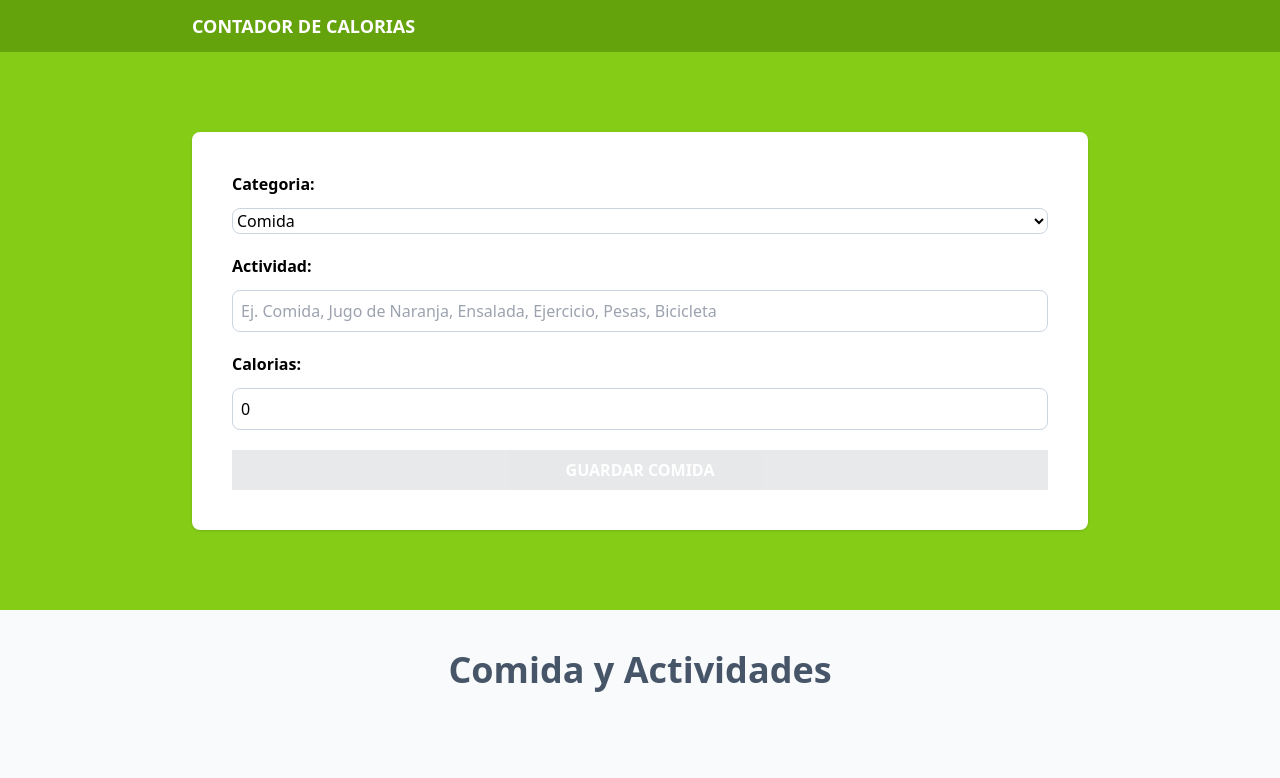
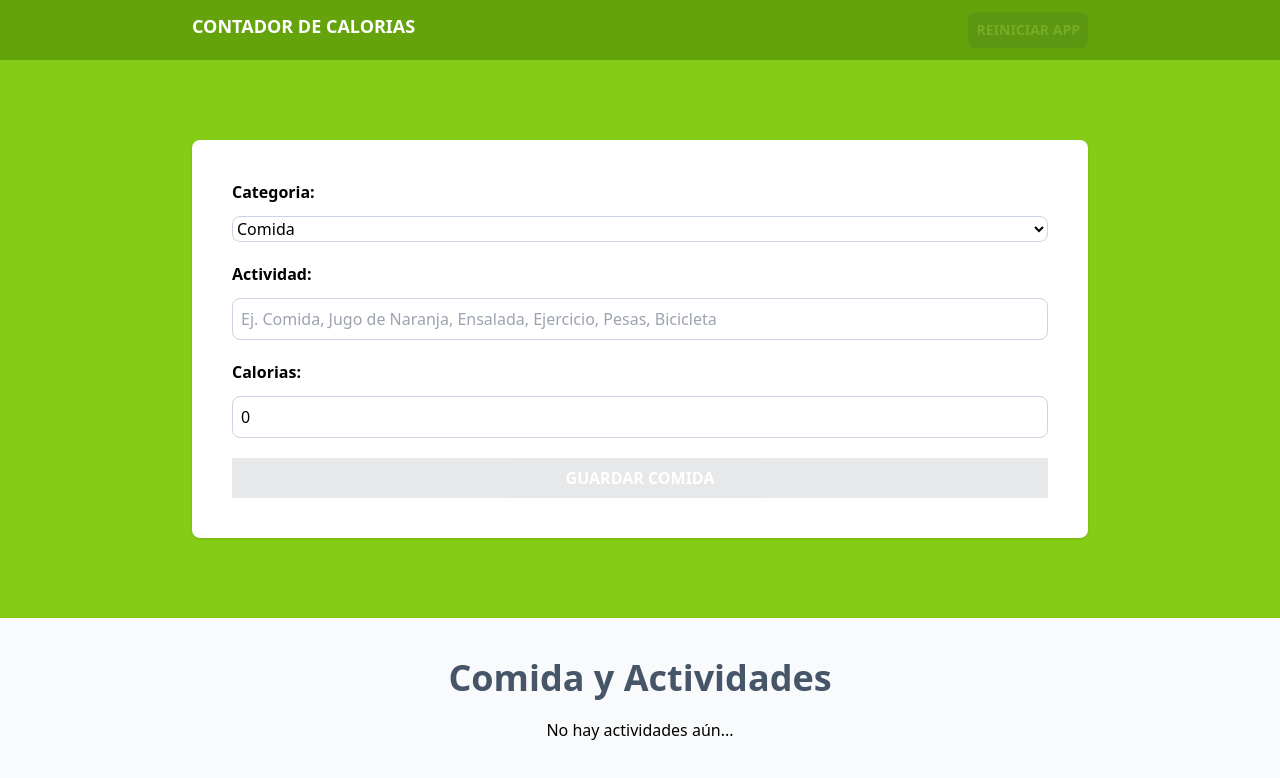
Before and after one commit to jossrider/calorie-tracker, a React (Vite) app: page / in a window 1280 px wide. Shown: the top 778 px of the page. Built offline with nearby package versions, Linux system fonts and the light colour scheme.

Commit message:
Agregamos boton para reinicar app

```diff
--- a/package.json
+++ b/package.json
@@ -14,6 +14,7 @@
     "react-dom": "^18.2.0"
   },
   "devDependencies": {
+    "@heroicons/react": "^2.1.3",
     "@types/react": "^18.2.66",
     "@types/react-dom": "^18.2.22",
     "@types/uuid": "^9.0.8",
--- a/src/App.tsx
+++ b/src/App.tsx
@@ -1,10 +1,17 @@
-import { useReducer } from "react";
+import { useEffect, useMemo, useReducer } from "react";
 import Form from "./components/Form";
 import { activityReducer, initialState } from "./reducers/activity-reducer";
 import ActivityList from "./components/ActivityList";
 
 function App() {
   const [state, dispatch] = useReducer(activityReducer, initialState);
+
+  useEffect(() => {
+    localStorage.setItem("activities", JSON.stringify(state.activities));
+  }, [state.activities]);
+
+  const canResetApp = () =>
+    useMemo(() => state.activities.length, [state.activities]);
 
   return (
     <>
@@ -13,15 +20,22 @@ function App() {
           <h1 className="text-center text-lg font-bold text-white uppercase">
             Contador de Calorias
           </h1>
+          <button
+            className="bg-gray-800 hover:bg-gray-900 p-2 font-bold uppercase text-white cursor-pointer rounded-lg text-sm disabled:opacity-10"
+            disabled={!canResetApp()}
+            onClick={() => dispatch({ type: "restart-app" })}
+          >
+            Reiniciar App
+          </button>
         </div>
       </header>
       <section className="bg-lime-500 py-20 px-5">
         <div className="max-w-4xl mx-auto">
-          <Form dispatch={dispatch} />
+          <Form dispatch={dispatch} state={state} />
         </div>
       </section>
       <section className="p-10 mx-auto max-w-4l">
-        <ActivityList activities={state.activities} />
+        <ActivityList activities={state.activities} dispatch={dispatch} />
       </section>
     </>
   );
--- a/src/components/ActivityList.tsx
+++ b/src/components/ActivityList.tsx
@@ -1,15 +1,25 @@
 import { Activity } from "../types";
+import { useMemo, Dispatch } from "react";
 import { categories } from "../data/categories";
-import { useMemo } from "react";
+import { PencilSquareIcon, XCircleIcon } from "@heroicons/react/24/outline";
+import { ActivityActions } from "../reducers/ActivityActions";
 
 type ActivityListProps = {
   activities: Activity[];
+  dispatch: Dispatch<ActivityActions>;
 };
 
-export default function ActivityList({ activities }: ActivityListProps) {
+export default function ActivityList({
+  activities,
+  dispatch,
+}: ActivityListProps) {
   const categoryName = useMemo(
     () => (category: Activity["category"]) =>
       categories.map((cat) => (cat.id === category ? cat.name : "")),
+    [activities]
+  );
+  const isEmptyActivities = useMemo(
+    () => activities.length === 0,
     [activities]
   );
   return (
@@ -17,7 +27,10 @@ export default function ActivityList({ activities }: ActivityListProps) {
       <h2 className="text-4xl font-bold text-slate-600 text-center">
         Comida y Actividades
       </h2>
-      {activities.map((activity) => (
+      {isEmptyActivities ? (
+        <p className="text-center mt-5">No hay actividades aún...</p>
+      ) : (
+        activities.map((activity) => (
           <div
             key={activity.id}
             className="px-5 py-10 bg-white mt-5 flex justify-between"
@@ -34,9 +47,31 @@ export default function ActivityList({ activities }: ActivityListProps) {
                 {activity.calories} <span>Calorias</span>
               </p>
             </div>
-          <div></div>
+            <div className="flex gap-5 items-center">
+              <button
+                onClick={() =>
+                  dispatch({
+                    type: "set-activeId",
+                    payload: { id: activity.id },
+                  })
+                }
+              >
+                <PencilSquareIcon className="h-8 w-8 text-gray-800" />
+              </button>
+              <button
+                onClick={() =>
+                  dispatch({
+                    type: "delete-activity",
+                    payload: { id: activity.id },
+                  })
+                }
+              >
+                <XCircleIcon className="h-8 w-8 text-red-500" />
+              </button>
             </div>
-      ))}
+          </div>
+        ))
+      )}
     </>
   );
 }
--- a/src/components/Form.tsx
+++ b/src/components/Form.tsx
@@ -1,11 +1,13 @@
-import { useState, ChangeEvent, FormEvent, Dispatch } from "react";
+import { useState, ChangeEvent, FormEvent, Dispatch, useEffect } from "react";
 import { v4 as uuuiv4 } from "uuid";
 import { categories } from "../data/categories";
 import type { Activity } from "../types";
-import { ActivityActions } from "../reducers/activity-reducer";
+import { ActivityState } from "../reducers/activity-reducer";
+import { ActivityActions } from "../reducers/ActivityActions";
 
 type FormProps = {
   dispatch: Dispatch<ActivityActions>;
+  state: ActivityState;
 };
 
 const initialState: Activity = {
@@ -15,8 +17,17 @@ const initialState: Activity = {
   calories: 0,
 };
 
-export default function Form({ dispatch }: FormProps) {
+export default function Form({ dispatch, state }: FormProps) {
   const [activity, setActivity] = useState<Activity>(initialState);
+
+  useEffect(() => {
+    if (state.activeId) {
+      const selectedActivity = state.activities.filter(
+        (stateActivity) => stateActivity.id === state.activeId
+      )[0];
+      setActivity(selectedActivity);
+    }
+  }, [state.activeId]);
 
   const handleChange = (
     e: ChangeEvent<HTMLSelectElement> | ChangeEvent<HTMLInputElement>
--- a/src/reducers/activity-reducer.ts
+++ b/src/reducers/activity-reducer.ts
@@ -1,16 +1,24 @@
 import { Activity } from "../types";
 
-export type ActivityActions = {
-  type: "save-activity";
-  payload: { newActivity: Activity };
+export type ActivityActions =
+  | { type: "save-activity"; payload: { newActivity: Activity } }
+  | { type: "set-activeId"; payload: { id: Activity["id"] } }
+  | { type: "delete-activity"; payload: { id: Activity["id"] } }
+  | { type: "restart-app" };
+
+export type ActivityState = {
+  activities: Activity[];
+  activeId: Activity["id"];
 };
 
-type ActivityState = {
-  activities: Activity[];
+const localStorageActivities = (): Activity[] => {
+  const activities = localStorage.getItem("activities");
+  return activities ? JSON.parse(activities) : [];
 };
 
 export const initialState: ActivityState = {
-  activities: [],
+  activities: localStorageActivities(),
+  activeId: "",
 };
 
 export const activityReducer = (
@@ -19,10 +27,45 @@ export const activityReducer = (
 ) => {
   if (action.type === "save-activity") {
     // Este codigo maneja la logica para actualizar el state
+    let updatedActivities: Activity[] = [];
+
+    if (state.activeId) {
+      updatedActivities = state.activities.map((activity) =>
+        activity.id === state.activeId ? action.payload.newActivity : activity
+      );
+    } else {
+      updatedActivities = [...state.activities, action.payload.newActivity];
+    }
+
     return {
       ...state,
-      activities: [...state.activities, action.payload.newActivity],
+      activities: updatedActivities,
+      activeId: "",
     };
   }
+
+  if (action.type === "set-activeId") {
+    return {
+      ...state,
+      activeId: action.payload.id,
+    };
+  }
+
+  if (action.type === "delete-activity") {
+    return {
+      ...state,
+      activities: state.activities.filter(
+        (activity) => activity.id !== action.payload.id
+      ),
+    };
+  }
+
+  if (action.type === "restart-app") {
+    return {
+      activities: [],
+      activeId: "",
+    };
+  }
+
   return state;
 };
```
Also changed, not shown: 1 other file (tests, documents, lock files or other folders). Lines whose indentation alone changed are shown as unchanged.
